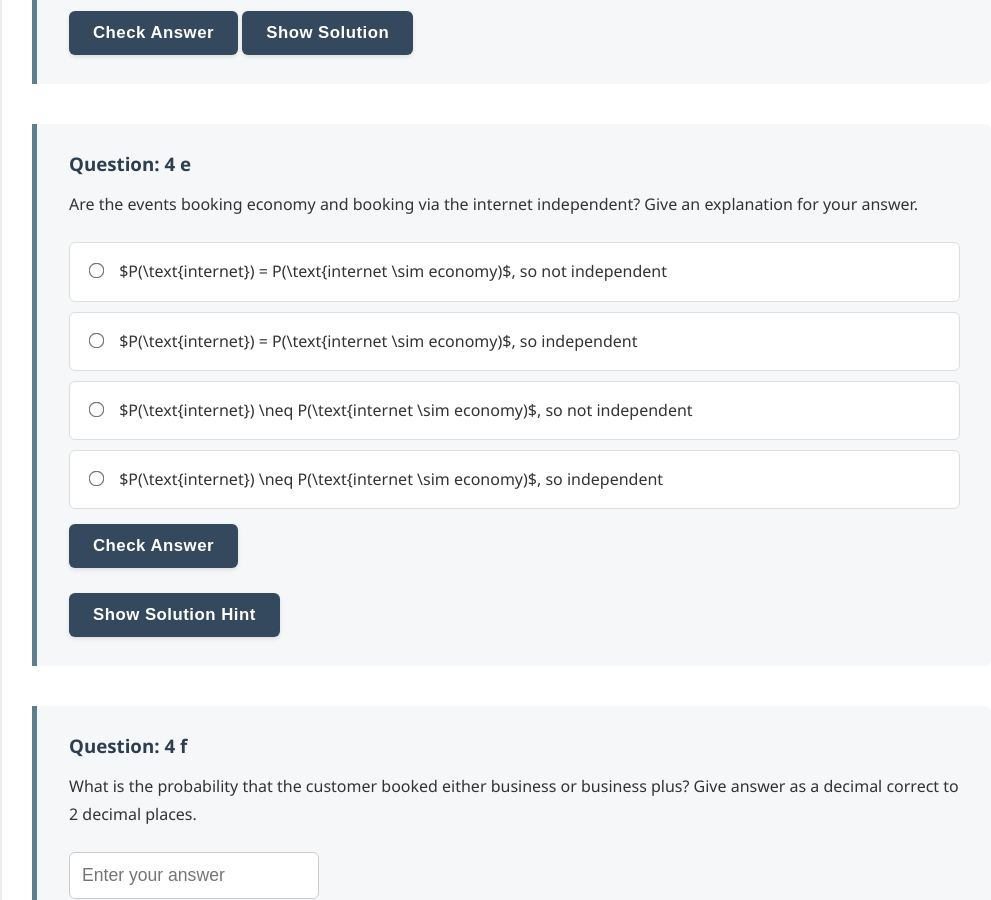
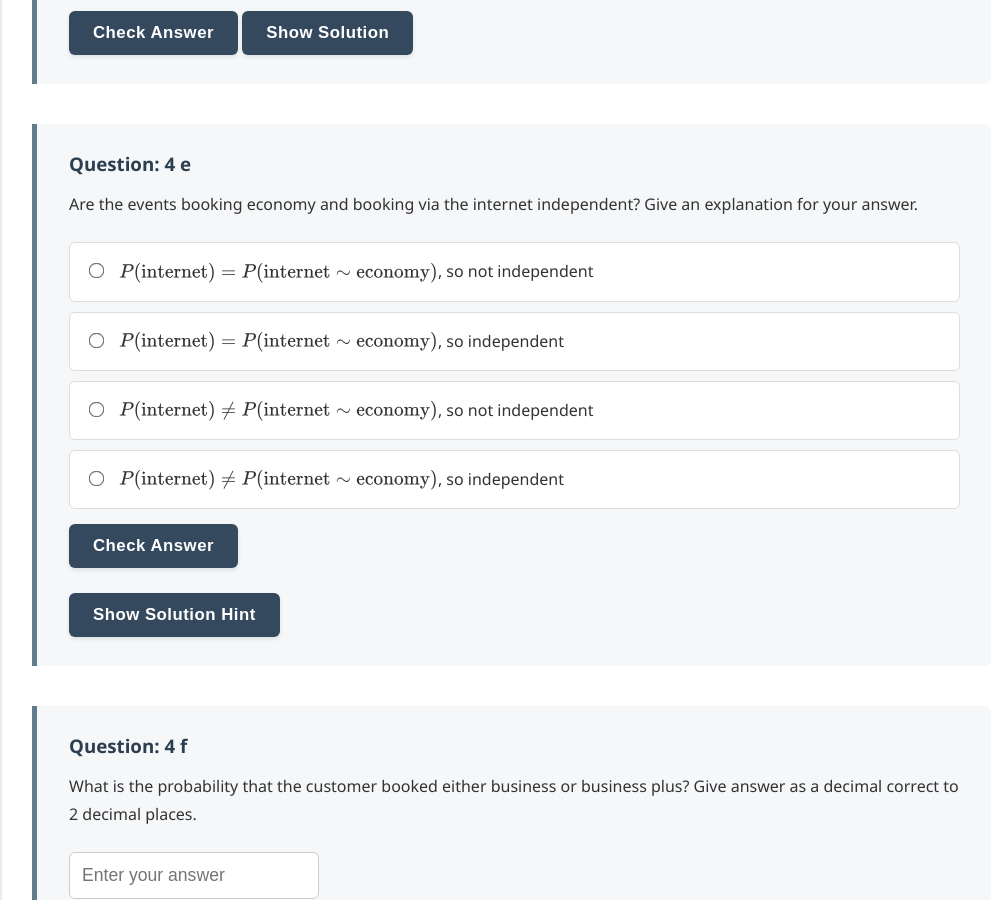
Before and after one commit to probe973/eco-4001b, a Jekyll site: the page built from review/index.md, in a window 1280 px wide and 900 px high, scrolled down 10092 px. Shown: the whole window, without its empty margins (128-1119 px from the left). Built offline with Jekyll 4.4.1, drawn with Linux system fonts in a browser that asks for light colours; some of the changed text lies outside the part shown.

Commit message:
Update index.md

```diff
--- a/review/index.md
+++ b/review/index.md
@@ -95,7 +95,7 @@
     id="review_1bi"
     title="1 b i"
     question_text="What would the null hypothesis of this test be?"
-    options="eq::$H_0: \mu = 47$ || neq::$H_0: \mu \neq 47$ || gt::$H_0 \mu > 47$ || lt::$H_0 \mu < 47$"
+    options="eq::$H_0: \mu = 47$ || neq::$H_0: \mu \neq 47$ || gt::$H_0: \mu > 47$ || lt::$H_0: \mu < 47$"
     correct_answer="eq"
     solution_text="The null hypothesis is that the mean is not changed from the 47."
 %}
@@ -104,7 +104,7 @@
     id="review_1bii"
     title="1 b ii"
     question_text="What would the alternative hypothesis of this test be?"
-    options="eq::$H_1: \mu = 47$ ||neq::$H_1: \mu \neq 47$ ||gt::$H_1 \mu > 47$ ||lt::$H_1 \mu < 47$"
+    options="eq::$H_1: \mu = 47$ ||neq::$H_1: \mu \neq 47$ ||gt::$H_1: \mu > 47$ ||lt::$H_1: \mu < 47$"
     correct_answer="neq"
     solution_text="Testing for a difference from 47, so not equal."
 %}
@@ -258,7 +258,7 @@
     id="review_3a"
     title="3 a"
     question_text="What are the null and alternative hypotheses of the two sample test?"
-    options="eq::$H_0: \mu_B = \mu_P$  $H_1: \mu_B = \mu_P$|| neq::$H_0: \mu_B = \mu_P$  $H_1: \mu_B \neq \mu_P$ || gt::$H_0: \mu_B = \mu_P$  $H_1 \mu_B > \mu_P$ || lt::$H_0: \mu_B = \mu_P$  $H_1 \mu_B < \mu_P$"
+    options="eq::$H_0: \mu_B = \mu_P$  $H_1: \mu_B = \mu_P$|| neq::$H_0: \mu_B = \mu_P$  $H_1: \mu_B \neq \mu_P$ || gt::$H_0: \mu_B = \mu_P$  $H_1: \mu_B > \mu_P$ || lt::$H_0: \mu_B = \mu_P$  $H_1: \mu_B < \mu_P$"
     correct_answer="neq"
     solution_text="The null hypothesis is that the mean of the two groups are equal.  Looking for a difference so the alternative hypothesis is that the two means are not equal."
 %}
@@ -375,16 +376,16 @@
     question_text="Given that the customer booked economy, what is the probability that they booked via the internet?  Give answer as a decimal correct to 2 decimal places."
     correct_answer="0.49"
     tolerance="0.005"
-    solution_text="$P(\text{internet \sim economy)}=\frac{140}{285}=\frac{28}{57}=0.49$"
+    solution_text="$P(\text{internet} \sim \text{economy})=\frac{140}{285}=\frac{28}{57}=0.49$"
 %}
 
 {% include question_multiple_choice.html
     id="review_4e"
     title="4 e"
     question_text="Are the events booking economy and booking via the internet independent? Give an explanation for your answer."
-    options="a::$P(\text{internet}) = P(\text{internet \sim economy)$, so not independent||b::$P(\text{internet}) = P(\text{internet \sim economy)$, so independent||c::$P(\text{internet}) \neq P(\text{internet \sim economy)$, so not independent||d::$P(\text{internet}) \neq P(\text{internet \sim economy)$, so independent"
+    options="a::$P(\text{internet}) = P(\text{internet} \sim \text{economy})$, so not independent||b::$P(\text{internet}) = P(\text{internet} \sim \text{economy})$, so independent||c::$P(\text{internet}) \neq P(\text{internet} \sim \text{economy})$, so not independent||d::$P(\text{internet}) \neq P(\text{internet} \sim \text{economy})$, so independent"
     correct_answer="c"
-    solution_text="$P(\text{internet}) \neq P(\text{internet \sim economy)$ implies not independent, and here we have $P(\text{internet}) = 0.47, P(\text{intenet \sim economy}) = 0.49"
+    solution_text="$P(\text{internet}) \neq P(\text{internet} \sim \text{economy})$ implies not independent, and here we have $P(\text{internet}) = 0.47, P(\text{intenet} \sim \text{economy}) = 0.49"
 %}
 
 {% include question_numerical.html
@@ -451,7 +452,7 @@
     question_text="What is the probability that the service departs and arrives on time? Give answer as a decimal correct to 4 decimal places."
     correct_answer="0.52"
     tolerance="0.00005"
-    solution_text="P(departs on time AND arrives on time) <br> = $P(\text{departs on time}) \times P(\text{arrives on time \sim departs on time}) <br> $P(\text{departs on time AND arrives on time}) = 0.65 \times 0.8 = 0.52$"
+    solution_text="P(departs on time AND arrives on time) <br> = $P(\text{departs on time}) \times P(\text{arrives on time} \sim \text{departs on time}) <br> $P(\text{departs on time AND arrives on time}) = 0.65 \times 0.8 = 0.52$"
 %}
 
 {% include question_numerical.html
@@ -469,7 +470,7 @@
     question_text="Given that the service arrived on time, what is the probability that it departed on time? Give answer as a decimal correct to 4 decimal places."
     correct_answer="0.856"
     tolerance="0.00005"
-    solution_text="$P(\text{departed on time \sim arrived on time}) = \frac{0.52}{0.6075}=0.856$"
+    solution_text="$P(\text{departed on time} \sim \text{arrived on time}) = \frac{0.52}{0.6075}=0.856$"
 %}
 
 ---
```
Also changed, not shown: other parts of review/index.md (+1 -0 lines).
